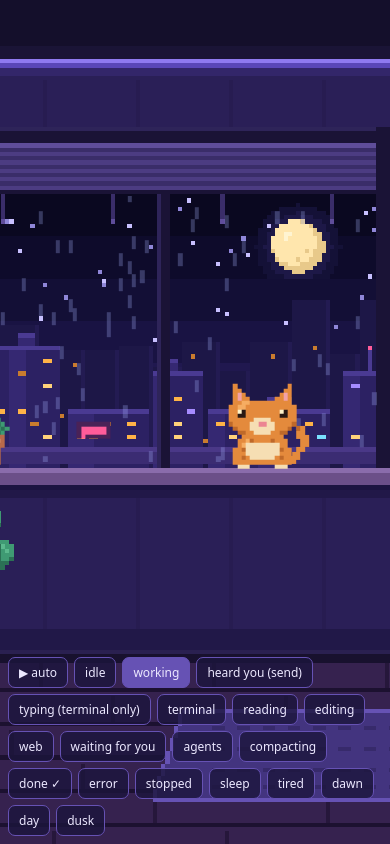
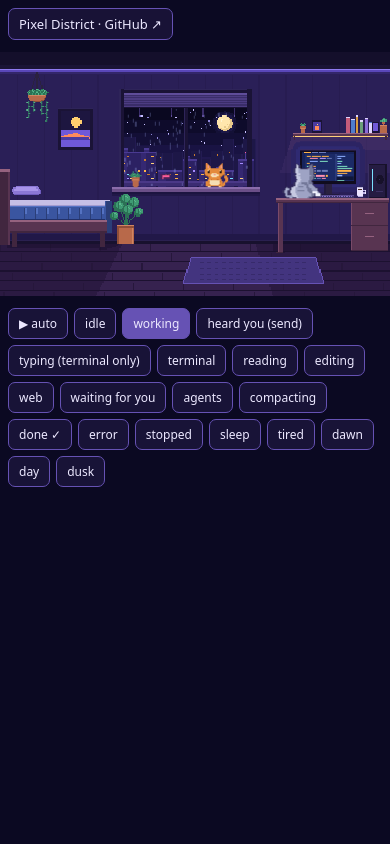
Before and after one commit to xNEOxGENESISx/pixel-district, a plain HTML site: page preview/states.html in a window 390 px wide. Drawn offline with Linux system fonts and the light colour scheme.

Commit message:
Public browser preview on GitHub Pages
Root page opens the state preview; the preview fits phones held upright and
links back to the repo. README links the live page.

Co-Authored-By: Claude Opus 5.5 <noreply@anthropic.com>

```diff
--- a/preview/states.html
+++ b/preview/states.html
@@ -5,8 +5,17 @@ iframe{position:fixed;inset:0;width:100%;height:100%;border:0}
 .bar{position:fixed;left:8px;right:8px;bottom:8px;display:flex;flex-wrap:wrap;gap:6px;z-index:2}
 button{font:inherit;padding:6px 10px;border-radius:7px;border:1px solid #6652b4;background:#1c163ccc;color:#ece8ff;cursor:pointer}
 button[aria-pressed=true]{background:#6652b4}
+.top{position:fixed;left:8px;top:8px;z-index:2;display:flex;gap:8px;align-items:center;font-size:13px}
+.top a{color:#ece8ff;text-decoration:none;padding:6px 10px;border-radius:7px;border:1px solid #6652b4;background:#1c163ccc}
+.top a:hover,.top a:focus-visible{background:#6652b4}
+/* phones held upright: show the whole room (16:10) under the header, buttons below it */
+@media (orientation:portrait){
+  iframe{inset:52px 0 auto 0;height:62.5vw}
+  .bar{position:absolute;top:calc(52px + 62.5vw + 12px);bottom:auto}
+}
 </style></head><body>
-<iframe id="f" src="../scene/scene.svg" title="scene"></iframe>
+<nav class="top" id="top"><a href="https://github.com/xNEOxGENESISx/pixel-district">Pixel District · GitHub ↗</a></nav>
+<iframe id="f" src="../scene/scene.svg" title="Pixel District scene"></iframe>
 <div class="bar" id="bar"></div>
 <script>
 // Each button sets the root classes the looks mod would set for that moment.
@@ -21,7 +30,7 @@ const f = document.getElementById('f'), bar = document.getElementById('bar')
 // ?x=&y=&w= zooms to a w-pixel-wide window of the 320x200 scene at (x,y), pixel-sharp
 const q = new URLSearchParams(location.search)
 // ?bar=0 hides the buttons (for screenshots)
-if (q.get('bar') === '0') bar.style.display = 'none'
+if (q.get('bar') === '0') { bar.style.display = 'none'; document.getElementById('top').style.display = 'none' }
 if (q.get('w')) {
   const w = +q.get('w'), x = +(q.get('x') || 0), y = +(q.get('y') || 0), k = innerWidth / w
   Object.assign(f.style, { inset: 'auto', left: -x * k + 'px', top: -y * k + 'px', width: 320 * k + 'px', height: 200 * k + 'px', imageRendering: 'pixelated' })
```
Also changed, not shown: index.html (added, +5 -0 lines), 1 other file.
